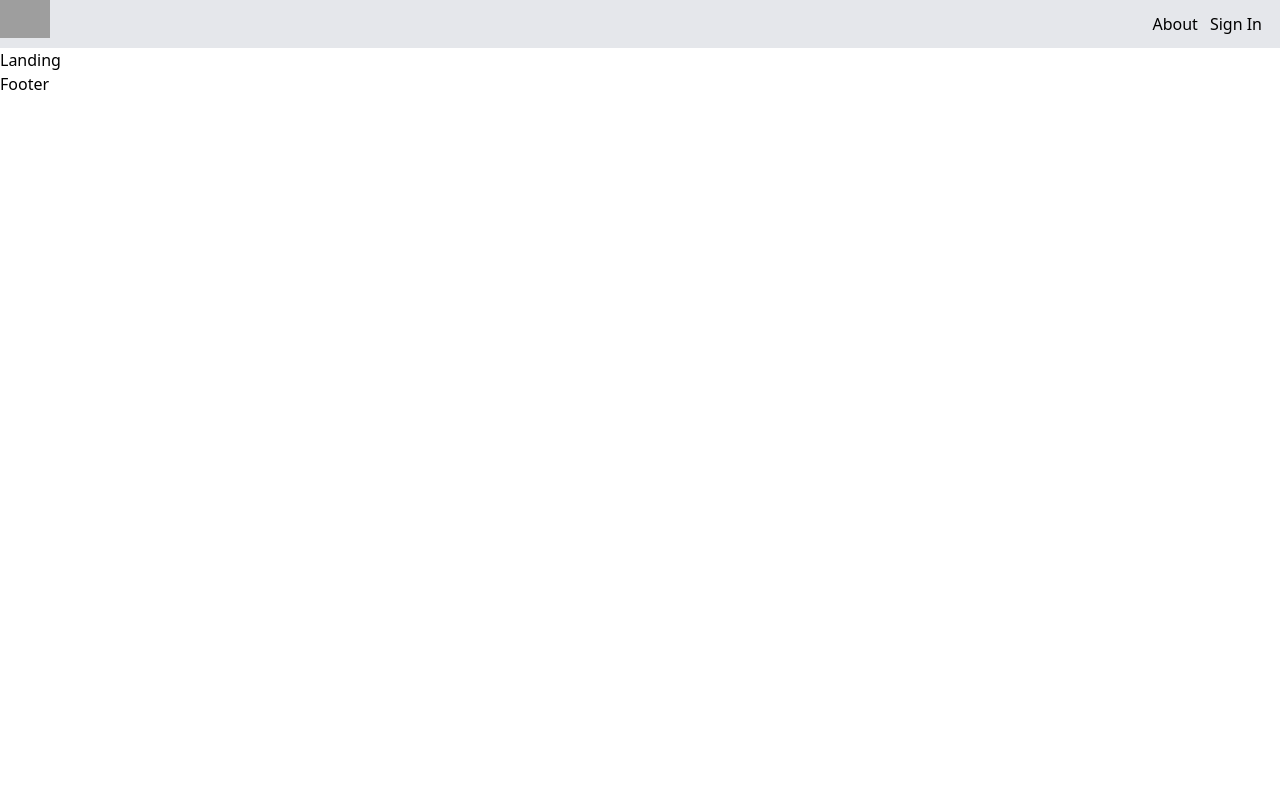
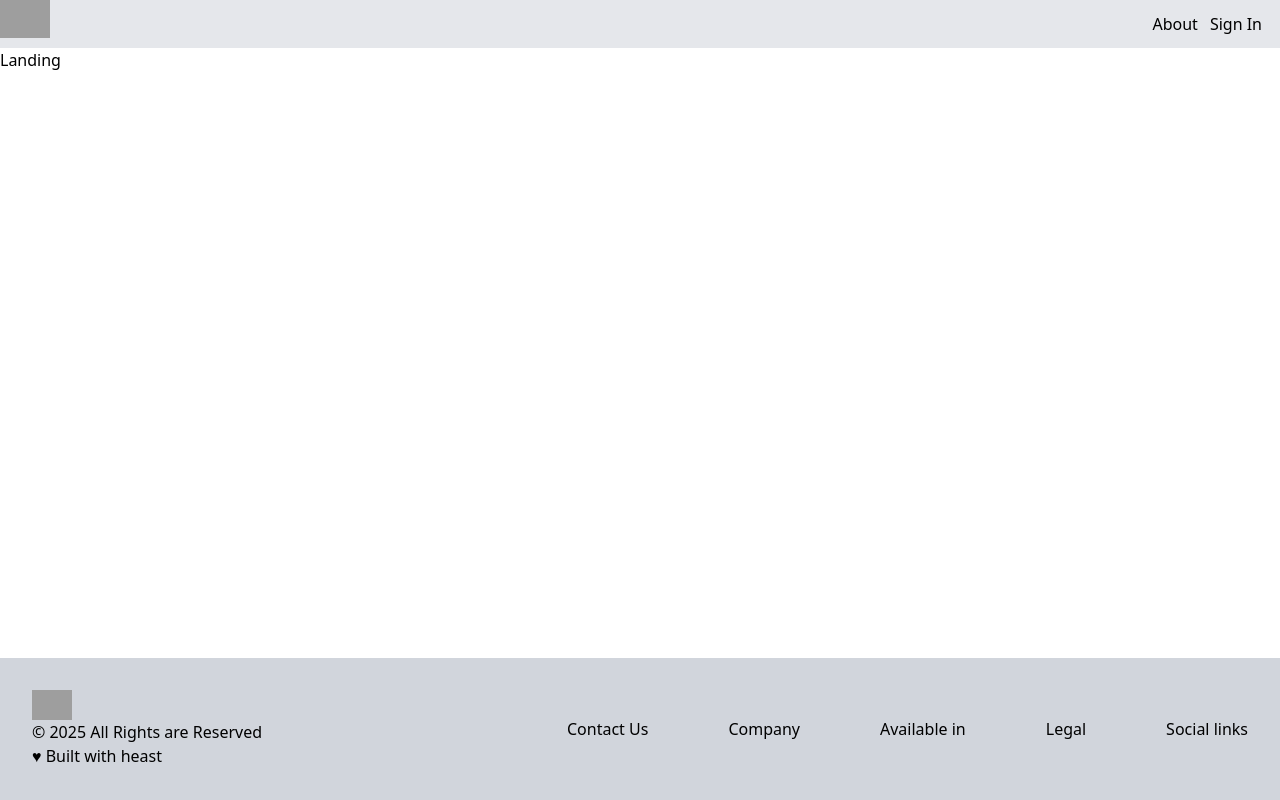
Before and after one commit to srighankittu/Swiggy-API-UI, a React (Vite) app: page / in a window 1280 px wide. Built offline with nearby package versions, Linux system fonts and the light colour scheme; grey boxes are pictures that could not be loaded.

Commit message:
basic Footer styling

```diff
--- a/src/components/Footer.jsx
+++ b/src/components/Footer.jsx
@@ -1,5 +1,24 @@
+import { NAV_LOGO } from "../utils/Constants";
+
 const Footer = () => {
-  return <div>Footer</div>;
-}; //Footer...
+  return (
+    <div className="fixed bottom-0 bg-gray-300 w-full">
+      <div className="flex justify-between items-center">
+        <div className="w-10 m-8">
+          <img src={NAV_LOGO} />
+          <p className="w-60">© 2025 All Rights are Reserved</p>
+          <p className="w-40">♥ Built with heast</p>
+        </div>
+        <ul className="flex gap-20 m-8">
+          <li>Contact Us</li>
+          <li>Company</li>
+          <li>Available in</li>
+          <li>Legal</li>
+          <li>Social links</li>
+        </ul>
+      </div>
+    </div>
+  );
+};
 
 export default Footer;
```
